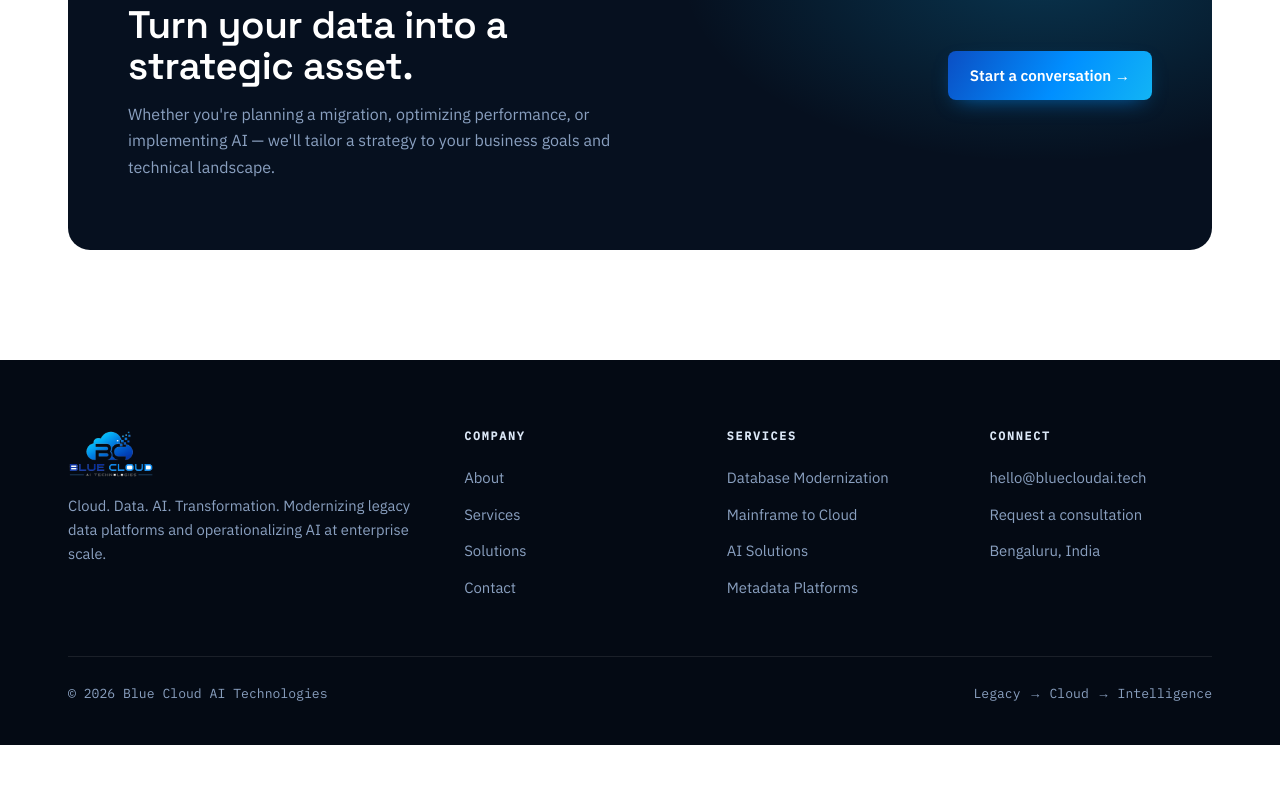
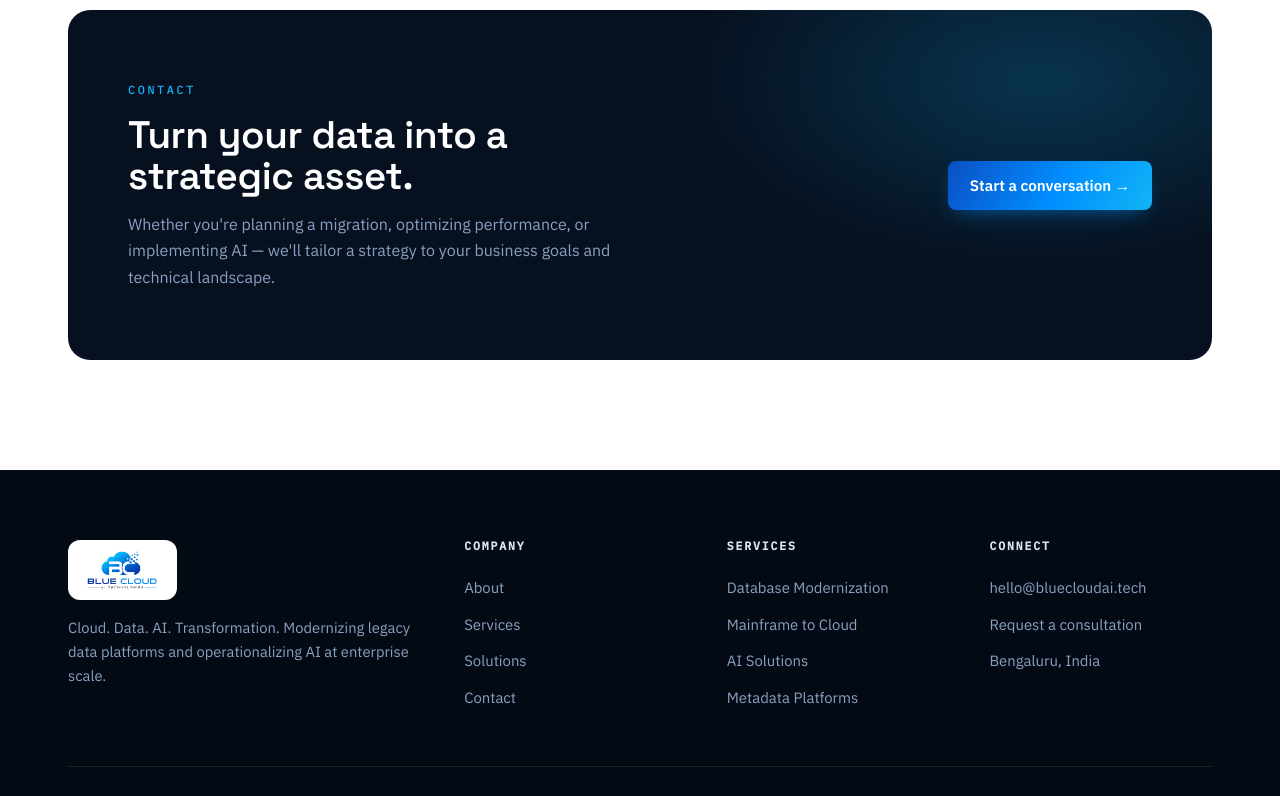
Before and after one commit to ramanasankarv/bc, a Next.js app: page / in a window 1280 px wide. Shown: the part 3686-4482 px from the top of the page. Before the commit the page ends 4431 px from the top, so only its background shows below. Built offline with nearby package versions, Linux system fonts and the light colour scheme.

Commit message:
footer And header logo

```diff
--- a/app/components/Footer.tsx
+++ b/app/components/Footer.tsx
@@ -10,7 +10,9 @@ export default function Footer() {
         <div className="foot-grid">
           <div>
             <div className="foot-logo">
-              <Image src="/logo.png" alt={company.name} width={219} height={120} />
+              <span className="foot-logo-badge">
+                <Image src="/logo.png" alt={company.name} width={219} height={120} />
+              </span>
             </div>
             <p style={{ marginTop: 16, maxWidth: "26em", fontSize: "0.92rem" }}>
               {company.tagline} Modernizing legacy data platforms and operationalizing AI at
--- a/app/globals.css
+++ b/app/globals.css
@@ -187,7 +187,7 @@ img { max-width: 100%; }
 .diff li { font-family: var(--font-mono); font-size: 0.73rem; background: #fff; border: 1px solid var(--line); padding: 5px 10px; border-radius: 6px; color: var(--slate); }
 
 /* ---------- CTA band ---------- */
-.cta-wrap { padding: 0 0 110px; }
+.cta-wrap { padding: 110px 0; }
 .cta-box { background: var(--ink); border-radius: 22px; padding: 70px 60px; position: relative; overflow: hidden; color: #fff; }
 .cta-box::before { content: ""; position: absolute; inset: 0; background: radial-gradient(600px 320px at 85% 20%, rgba(18, 180, 245, 0.22), transparent 60%); }
 .cta-box .in { position: relative; display: flex; justify-content: space-between; align-items: center; gap: 40px; flex-wrap: wrap; }
@@ -231,7 +231,8 @@ img { max-width: 100%; }
 .footer { background: var(--ink-deep); color: var(--sky-muted); padding: 70px 0 40px; }
 .foot-grid { display: grid; grid-template-columns: 1.6fr 1fr 1fr 1fr; gap: 40px; }
 .foot-logo { display: flex; align-items: center; }
-.foot-logo img { height: 48px; width: auto; display: block; }
+.foot-logo-badge { display: inline-flex; align-items: center; background: #fff; border-radius: 12px; padding: 10px 18px; }
+.foot-logo-badge img { height: 40px; width: auto; display: block; }
 .footer h4 { font-family: var(--font-mono); font-size: 0.72rem; letter-spacing: 0.16em; text-transform: uppercase; color: var(--sky-100); margin: 0 0 18px; }
 .footer a { display: block; color: var(--sky-muted); font-size: 0.93rem; padding: 6px 0; }
 .footer a:hover { color: var(--cyan); }
@@ -253,6 +254,7 @@ img { max-width: 100%; }
   .metrics .wrap { grid-template-columns: 1fr 1fr; gap: 30px; }
   .foot-grid { grid-template-columns: 1fr 1fr; }
   .cta-box { padding: 50px 34px; }
+  .cta-wrap { padding: 80px 0; }
 }
 @media (max-width: 620px) {
   .navlinks { position: fixed; inset: 74px 0 auto 0; flex-direction: column; background: #fff; border-bottom: 1px solid var(--line); padding: 20px 28px; gap: 4px; transform: translateY(-140%); transition: transform 0.3s; align-items: stretch; }
```
